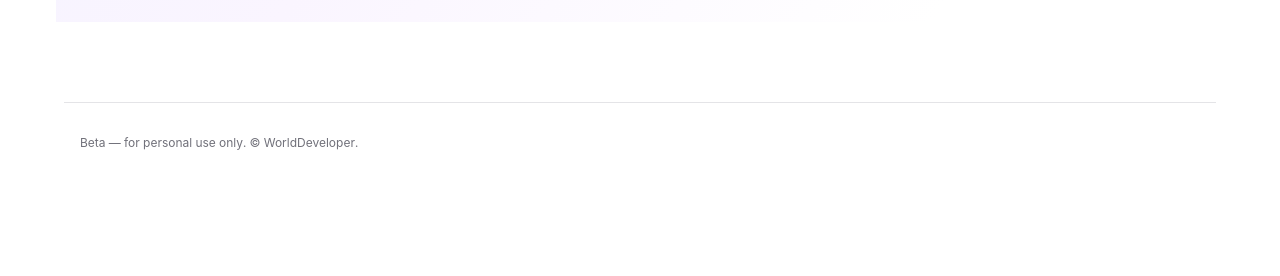
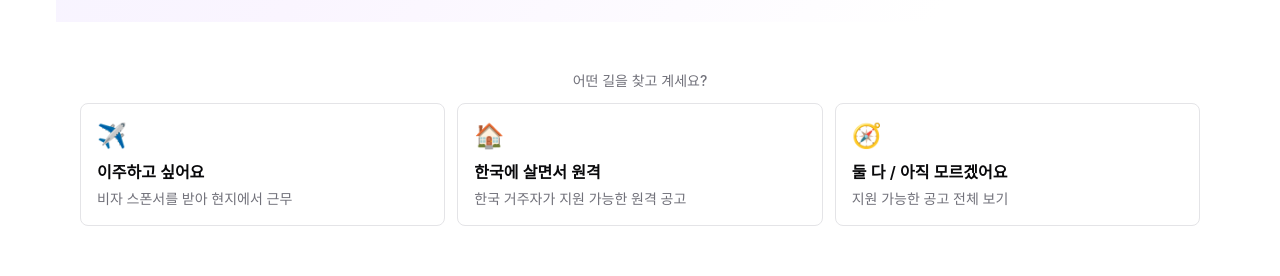
Before and after one commit to Minjun1023/WorldDeveloper, a Next.js app in the folder web/: page / in a window 1280 px wide. Shown: the part 490-766 px from the top of the page. Built offline with nearby package versions, Linux system fonts and the light colour scheme; no server answers.

Commit message:
feat(web): soft-fork landing (relocation/remote/both) + total stat keeps full count

```diff
--- a/web/app/page.tsx
+++ b/web/app/page.tsx
@@ -2,6 +2,7 @@ import { CompanySpotlight } from "@/components/home/CompanySpotlight";
 import { CountryTiles } from "@/components/home/CountryTiles";
 import { Hero } from "@/components/home/Hero";
 import type { HomeStats } from "@/components/home/HeroStats";
+import { TrackPicker } from "@/components/home/TrackPicker";
 import { JobScrollRow } from "@/components/home/JobScrollRow";
 import { SectionHeader } from "@/components/home/SectionHeader";
 import { fetchCompanies, fetchJobs, fetchRegions } from "@/lib/api";
@@ -11,7 +12,7 @@ export const dynamic = "force-dynamic";
 export default async function HomePage() {
   const [visaRes, allRes, latestRes, companies, regions] = await Promise.all([
     fetchJobs({ visa: "sponsors", pageSize: 8 }),
-    fetchJobs({ pageSize: 1 }),
+    fetchJobs({ pageSize: 1, includeUnclear: true }),
     fetchJobs({ pageSize: 6, sort: "newest" }),
     fetchCompanies(),
     fetchRegions(),
@@ -36,6 +37,13 @@ export default async function HomePage() {
   return (
     <div className="space-y-12">
       <Hero stats={stats} />
+
+      <section>
+        <h2 className="mb-3 text-center text-body-sm font-medium text-muted-foreground">
+          어떤 길을 찾고 계세요?
+        </h2>
+        <TrackPicker />
+      </section>
 
       {visaJobs.length > 0 && (
         <section>
--- /dev/null
+++ b/web/components/home/TrackPicker.tsx
@@ -0,0 +1,40 @@
+import Link from "next/link";
+
+const TRACKS = [
+  {
+    href: "/search?track=relocation",
+    emoji: "✈️",
+    title: "이주하고 싶어요",
+    desc: "비자 스폰서를 받아 현지에서 근무",
+  },
+  {
+    href: "/search?track=remote",
+    emoji: "🏠",
+    title: "한국에 살면서 원격",
+    desc: "한국 거주자가 지원 가능한 원격 공고",
+  },
+  {
+    href: "/search",
+    emoji: "🧭",
+    title: "둘 다 / 아직 모르겠어요",
+    desc: "지원 가능한 공고 전체 보기",
+  },
+];
+
+export function TrackPicker() {
+  return (
+    <div className="grid gap-3 sm:grid-cols-3">
+      {TRACKS.map((t) => (
+        <Link
+          key={t.href}
+          href={t.href}
+          className="rounded-lg border border-border bg-surface p-4 text-left transition-colors hover:border-primary/40"
+        >
+          <div className="text-2xl">{t.emoji}</div>
+          <div className="mt-2 font-semibold text-foreground">{t.title}</div>
+          <div className="mt-1 text-body-sm text-muted-foreground">{t.desc}</div>
+        </Link>
+      ))}
+    </div>
+  );
+}
```
